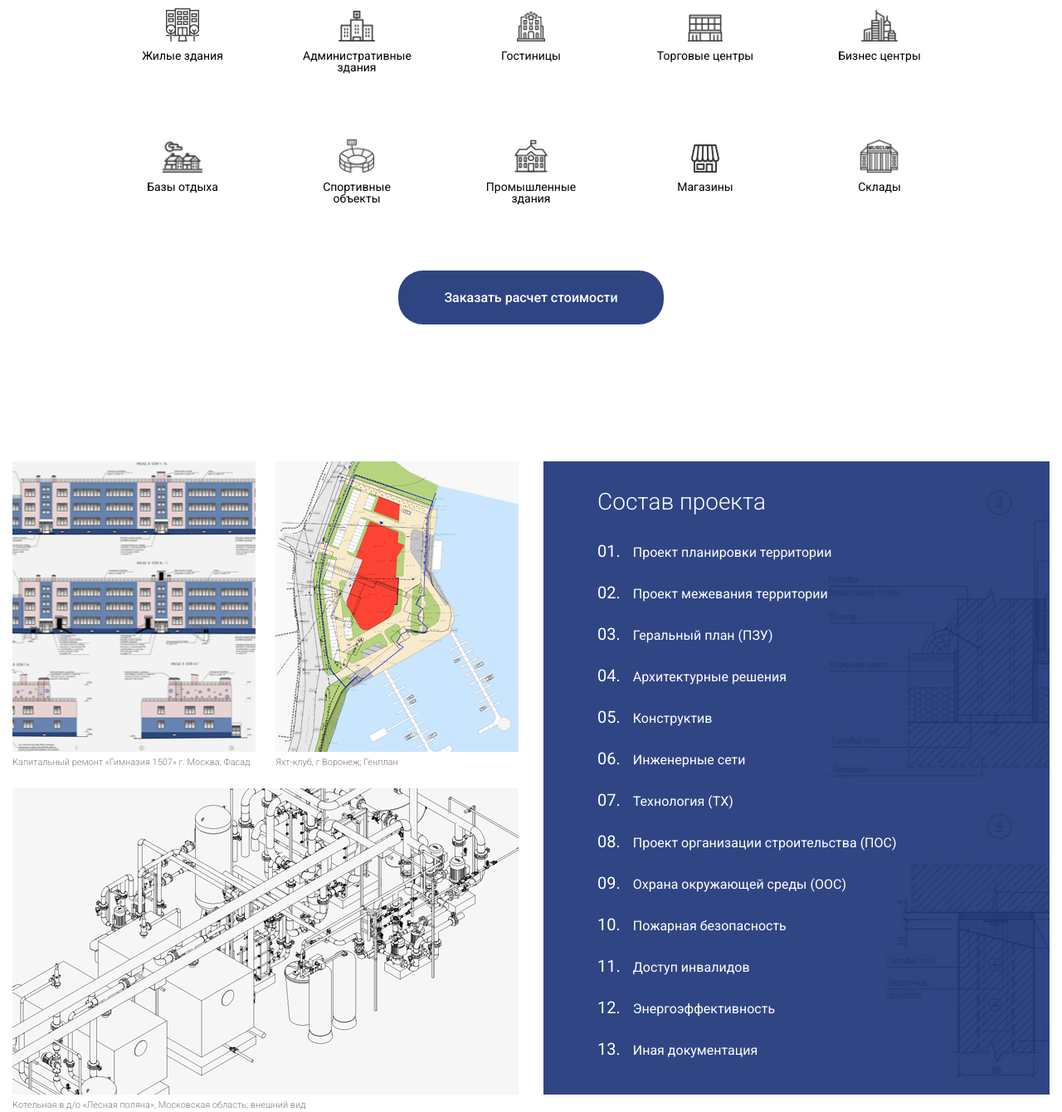
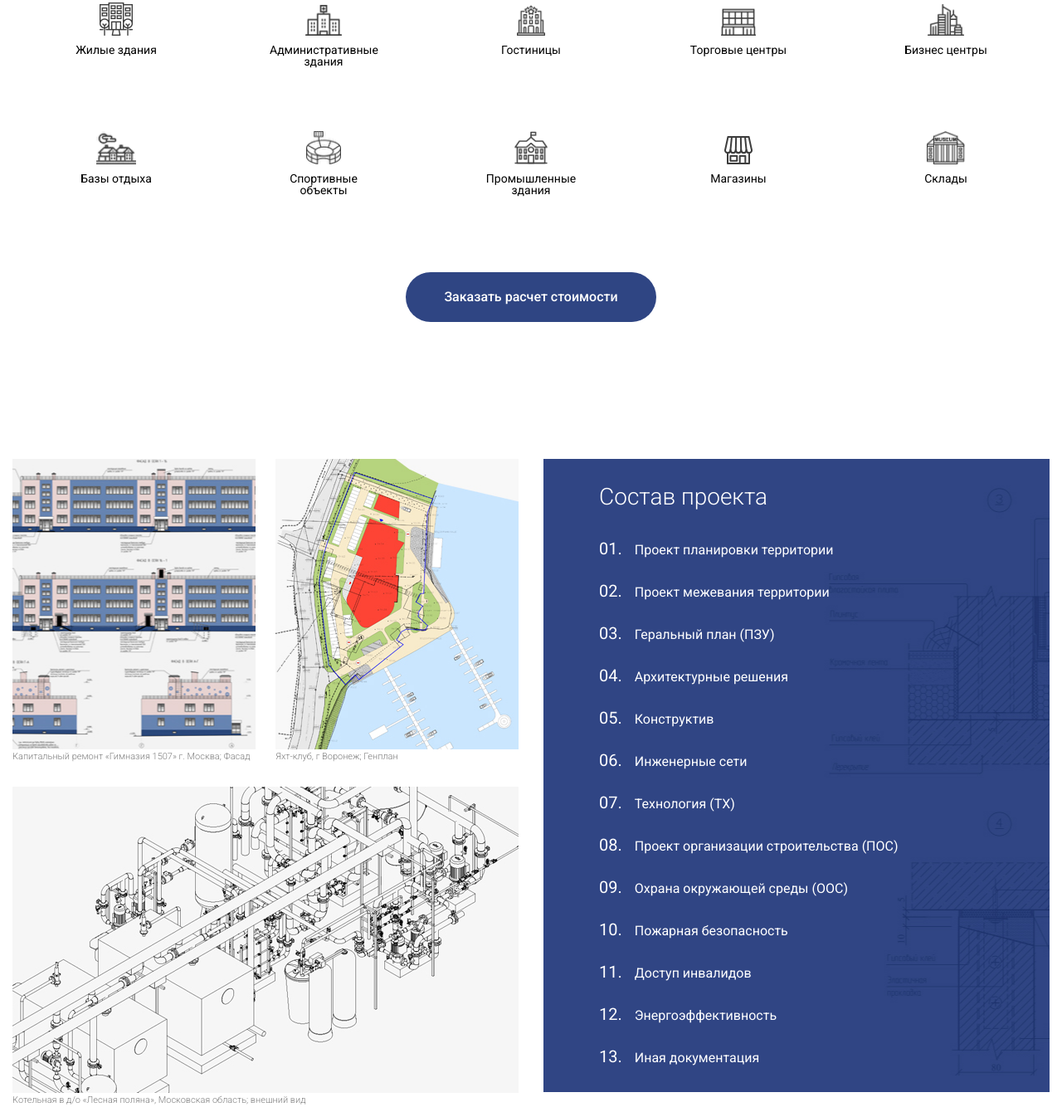
Before and after one commit to TeyaLir/Infoprom, a plain HTML site: page index.html in a window 1280 px wide. Shown: the part 1218-2558 px from the top of the page at 83% size. Drawn offline with nearby package versions, Linux system fonts and the light colour scheme.

Commit message:
Align the layout blocks by Pixel Perfect

```diff
--- a/scss/base/_base.scss
+++ b/scss/base/_base.scss
@@ -27,7 +27,7 @@ body {
   width: 490px;
   border-top: 2px solid $colorMain;
   border-bottom: 2px solid $colorMain;
-  padding: 30px 0;
+  padding: 26px 0;
   margin: 0 auto;
 }
 
@@ -37,7 +37,7 @@ body {
   border-radius: 30px;
   font-weight: 500;
   font-size: 16px;
-  line-height: 65px;
+  line-height: 60px;
   color: #fff;
   transition: all .3s ease 0s;
   &:hover {
--- a/scss/blocks/_description.scss
+++ b/scss/blocks/_description.scss
@@ -7,7 +7,7 @@
   justify-content: space-between;
   height: 763px;
   width: 100%;
-  margin-bottom: 45px;
+  margin-bottom: 44px;
 }
 
 .description__left {
@@ -43,14 +43,14 @@
   bottom: 0;
   left: 0;
   right: 0;
-  margin-bottom: -18px;
+  margin-bottom: -15px;
 }
 
 .description__block1,
 .description__block2,
 .description__block3 {
   & p {
-    margin-top: 5px;
+    margin-top: 1px;
     font-weight: 300;
     font-size: 11px;
     color: #7e7e7e;
@@ -103,19 +103,19 @@
 
   &-text {
     position: absolute;
-    top: 35px;
-    left: 65px;
+    top: 32px;
+    left: 67px;
   }
 
   &-title {
     font-weight: 300;
     font-size: 28px;
-    margin-bottom: 35px;
+    margin-bottom: 38px;
   }
 
   &-list li {
     font-size: 16px;
-    margin-bottom: 30px;
+    margin-bottom: 31px;
 
     & span {
       font-size: 20px;
--- a/scss/blocks/_header.scss
+++ b/scss/blocks/_header.scss
@@ -3,14 +3,14 @@
 }
 
 .header__wrap {
-  height: 100px;
+  height: 90px;
   position: fixed;
   width: 100%;
   top: 0;
   left: 0;
   right: 0;
   z-index: 50;
-  padding-top: 30px;
+  padding-top: 20px;
 
   &::before {
     content: '';
--- a/scss/blocks/_projects.scss
+++ b/scss/blocks/_projects.scss
@@ -5,10 +5,8 @@
 .projects {
   &__items {
     display: flex;
-    // justify-content: space-around;
     flex-wrap: wrap;
-    margin-top: 158px;
-    padding: 0 100px;
+    margin-top: 159px;
   }
 
   &__item {
@@ -16,7 +14,7 @@
     flex-direction: column;
     align-items: center;
     width: 20%;
-    margin-bottom: 80px;
+    margin-bottom: 77px;
 
     & img {
       display: block;
@@ -33,9 +31,10 @@
 }
 
 .projects__link {
+  margin-top: 15px;
   text-align: center;
 
   &-btn {
-    padding: 0 55px;
+    padding: 0 46px;
   }
 }
--- a/scss/blocks/_top.scss
+++ b/scss/blocks/_top.scss
@@ -6,14 +6,17 @@
 
 .top__img {
   position: absolute;
-  bottom: 0;
+  top: 50%;
+  transform: translateY(-50%);
   & img {
     width: 100%;
   }
 }
 
 .top__inner {
-  padding-top: 229px;
+  position: absolute;
+  top: 50%;
+  transform: translateY(-50%);
   color: #fff;
   text-align: left;
   z-index: 10;
--- a/scss/style.scss
+++ b/scss/style.scss
@@ -5,4 +5,5 @@
 @import "./blocks/header";
 @import "./blocks/top";
 @import "./blocks/projects";
+@import "./blocks/description";
 @import "./blocks/footer";
```
Also changed, not shown: css/style.css, 1 other file.
